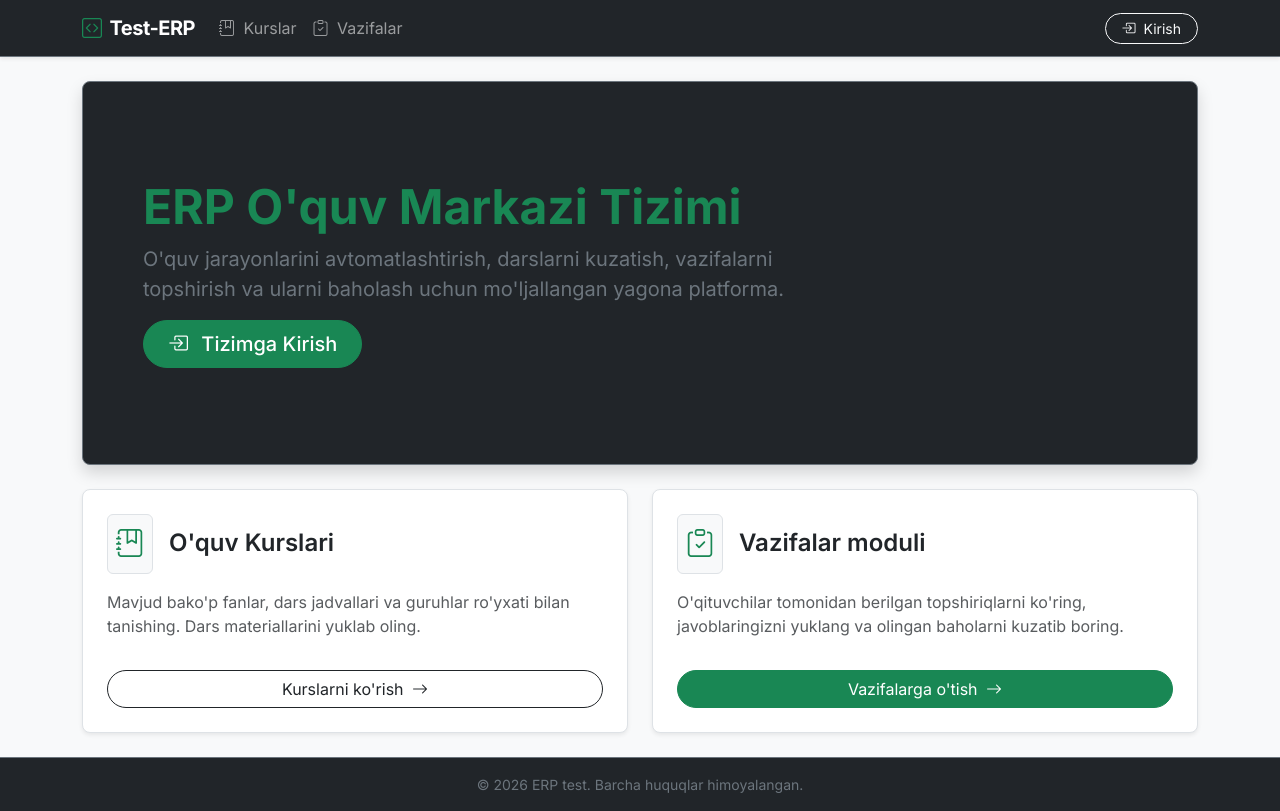
After one commit to Ahmadjon1999/erp-oquv-markazi, a Django app: page / in a window 1280 px wide. The commit adds this page. Run offline with Django 5.2, Linux system fonts and the light colour scheme; parts of the project's set-up code (start-up, migrations or seed data) failed here and were passed over.

Commit message:
update location of assignments

```diff
--- a/assignments/urls.py
+++ b/assignments/urls.py
@@ -4,7 +4,7 @@ from . import views
 
 
 urlpatterns = [
-    path('assignments/', views.assignment_list, name='assignment_list'),
-    path('assignments/<int:pk>/submit/', views.submit_assignment, name='submit_assignment'),
+    path('', views.assignment_list, name='assignment_list'),
+    path('<int:pk>/submit/', views.submit_assignment, name='submit_assignment'),
     path('submissions/<int:pk>/grade/', views.grade_submission, name='grade_submission'),
 ]
--- a/assignments/views.py
+++ b/assignments/views.py
@@ -5,6 +5,8 @@ from .models import Assignment, Submission, Grade
 from .forms import SubmissionForm, GradeForm
 
 
+def home_view(request):
+    return render(request, 'home.html')
 
 
 def assignment_list(request):
--- a/config/urls.py
+++ b/config/urls.py
@@ -1,9 +1,13 @@
+from django.urls import path, include
 from django.contrib import admin
-from django.urls import path, include
+from assignments.views import home_view
 
 
 
 urlpatterns = [
     path('admin/', admin.site.urls),
-    path('', include('assignments.urls')),
+
+    path('', home_view, name='home'),  # Bosh sahifa yo'li
+    path('assignments/', include('assignments.urls')),
+    # path('courses/', include('courses.urls')), # buni vaqtincha ochirib turgan edik
 ]
--- a/templates/base.html
+++ b/templates/base.html
@@ -36,7 +36,7 @@
         <div class="container">
             <a class="navbar-brand d-flex align-items-center" href="/">
                 <i class="bi bi-gradient bi-code-square me-2 text-success"></i>
-                <span>Test-ERP<span class="text-success">.</span>CS</span>
+                <span>Test-ERP<span class="text-success"></span></span>
             </a>
 
             <button class="navbar-toggler border-0" type="button" data-bs-toggle="collapse" data-bs-target="#mainNavbar" aria-controls="mainNavbar" aria-expanded="false" aria-label="Toggle navigation">
--- /dev/null
+++ b/templates/home.html
@@ -0,0 +1,65 @@
+{% extends 'base.html' %}
+
+{% block title %}Bosh Sahifa - ERP O'quv Markazi{% endblock %}
+
+{% block content %}
+<div class="container">
+    <div class="p-5 mb-4 bg-dark text-white rounded-3 border border-secondary shadow">
+        <div class="container-fluid py-5">
+            <h1 class="display-5 fw-bold text-success">ERP O'quv Markazi Tizimi</h1>
+            <p class="col-md-8 fs-5 text-secondary">
+                O'quv jarayonlarini avtomatlashtirish, darslarni kuzatish, vazifalarni topshirish va ularni baholash uchun mo'ljallangan yagona platforma.
+            </p>
+            {% if not user.is_authenticated %}
+                <a class="btn btn-success btn-lg px-4 rounded-pill fw-medium" href="#">
+                    <i class="bi bi-box-arrow-in-right me-2"></i> Tizimga Kirish
+                </a>
+            {% else %}
+                <span class="badge bg-secondary p-2 fs-6 rounded border border-success text-success">
+                    <i class="bi bi-shield-check me-1"></i> Tizim faol: {{ user.username }}
+                </span>
+            {% endif %}
+        </div>
+    </div>
+
+    <div class="row align-items-stretch g-4">
+        <div class="col-md-6">
+            <div class="h-100 p-4 bg-white border rounded-3 shadow-sm d-flex flex-column justify-content-between">
+                <div>
+                    <div class="d-flex align-items-center mb-3">
+                        <div class="bg-light p-2 rounded text-success me-3 border">
+                            <i class="bi bi-journal-bookmark fs-3"></i>
+                        </div>
+                        <h2 class="h4 mb-0 fw-semibold">O'quv Kurslari</h2>
+                    </div>
+                    <p class="text-muted">
+                        Mavjud bako'p fanlar, dars jadvallari va guruhlar ro'yxati bilan tanishing. Dars materiallarini yuklab oling.
+                    </p>
+                </div>
+                <a class="btn btn-outline-dark w-100 mt-3 rounded-pill" href="#">
+                    Kurslarni ko'rish <i class="bi bi-arrow-right ms-1"></i>
+                </a>
+            </div>
+        </div>
+
+        <div class="col-md-6">
+            <div class="h-100 p-4 bg-white border rounded-3 shadow-sm d-flex flex-column justify-content-between">
+                <div>
+                    <div class="d-flex align-items-center mb-3">
+                        <div class="bg-light p-2 rounded text-success me-3 border">
+                            <i class="bi bi-clipboard-check fs-3"></i>
+                        </div>
+                        <h2 class="h4 mb-0 fw-semibold">Vazifalar moduli</h2>
+                    </div>
+                    <p class="text-muted">
+                        O'qituvchilar tomonidan berilgan topshiriqlarni ko'ring, javoblaringizni yuklang va olingan baholarni kuzatib boring.
+                    </p>
+                </div>
+                <a class="btn btn-success w-100 mt-3 rounded-pill text-white" href="{% url 'assignment_list' %}">
+                    Vazifalarga o'tish <i class="bi bi-arrow-right ms-1"></i>
+                </a>
+            </div>
+        </div>
+    </div>
+</div>
+{% endblock %}
```
Also changed, not shown: assignments/admin.py (+4 -4 lines), assignments/templates/assignments/assignment_list.html (renamed from templates/assignments/assignment_list.html), assignments/templates/assignments/grade.html (renamed from templates/assignments/grade.html), assignments/templates/assignments/submit.html (renamed from templates/assignments/submit.html).
